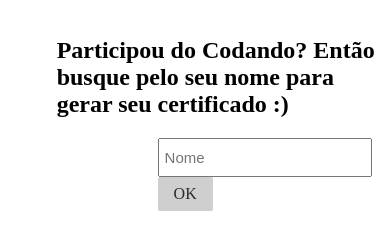
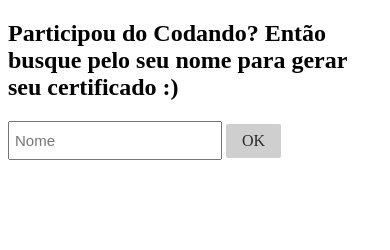
Before and after one commit to danielrohers/codando, a website: page src/certificado/index.html in a window 390 px wide. Shown: the top 250 px of the page. Drawn offline with Linux system fonts and the light colour scheme.

Commit message:
update responsive controls certificado

```diff
--- a/src/certificado/index.html
+++ b/src/certificado/index.html
@@ -73,6 +73,17 @@
     button:hover {
       opacity: 0.7;
       transition: opacity .25s;
+    }
+
+    @media(max-width: 970px) {
+      #control {
+      margin-left: 0;
+      margin-top: 0;
+    }
+
+      #control h2 {
+        margin-left: 0;
+      }
     }
   </style>
 </head>
```
